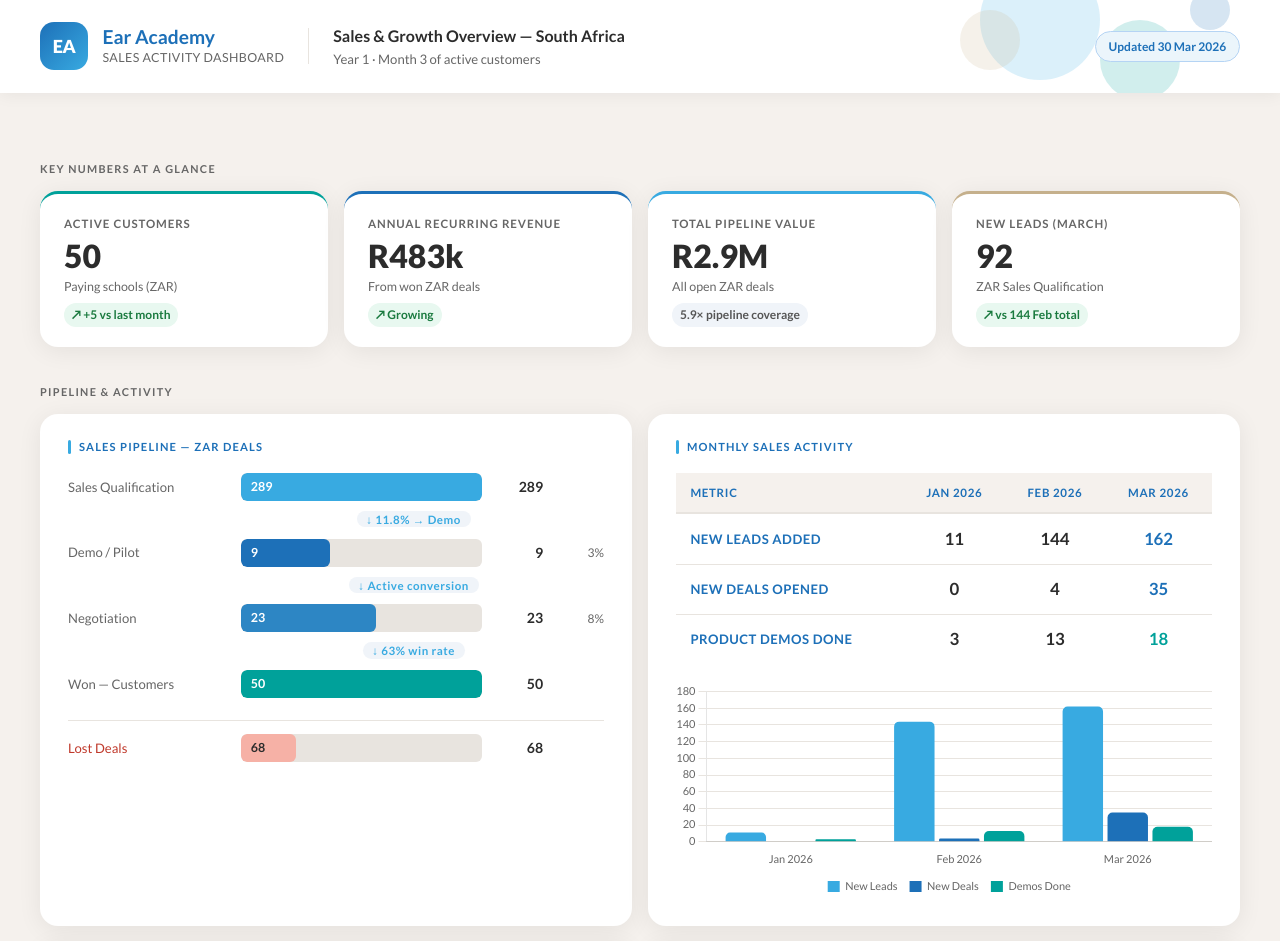
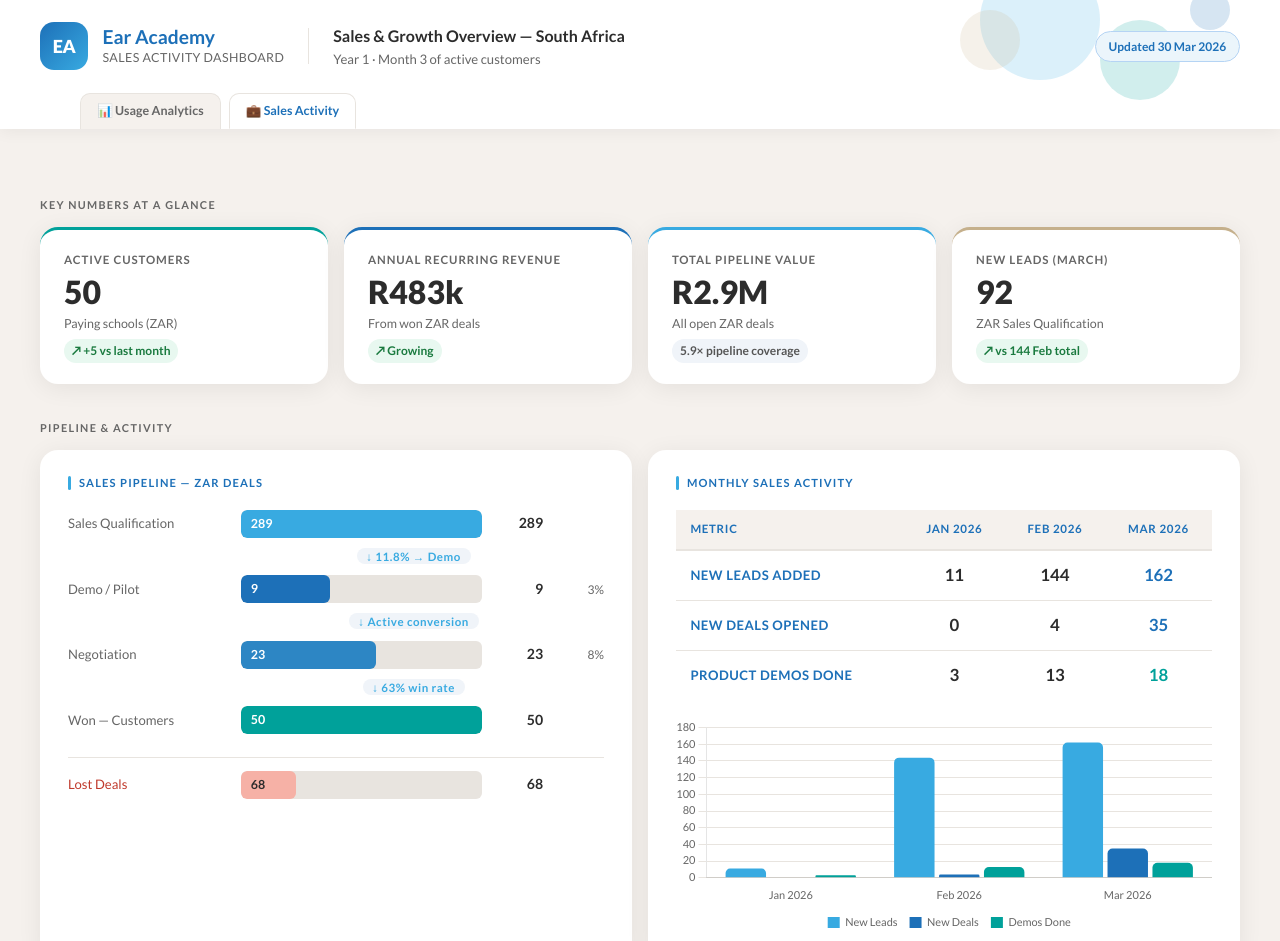
Before and after one commit to EarAcademy/Ear-Academy-Usage-Tracker, a plain HTML site: page investor.html in a window 1280 px wide. Shown: the top 941 px of the page. Drawn offline with nearby package versions, Linux system fonts and the light colour scheme.

```diff
--- a/investor.html
+++ b/investor.html
@@ -636,6 +636,14 @@ body {
     </div>
     <div class="header-badge">Updated 30 Mar 2026</div>
   </div>
+  <div style="max-width:1400px; margin: 0 auto; padding: 0 2.5rem; display:flex; gap:0.5rem; position:relative; z-index:2;">
+    <a href="index.html" style="display:inline-flex; align-items:center; gap:0.4rem; padding:0.45rem 1rem; font-family:'Lato',sans-serif; font-size:0.78rem; font-weight:700; color:var(--gray); background:var(--cream); border-radius:10px 10px 0 0; text-decoration:none; border:1px solid var(--lgray); border-bottom:none;">
+      📊 Usage Analytics
+    </a>
+    <a href="investor.html" style="display:inline-flex; align-items:center; gap:0.4rem; padding:0.45rem 1rem; font-family:'Lato',sans-serif; font-size:0.78rem; font-weight:700; color:var(--lapis); background:var(--white); border-radius:10px 10px 0 0; text-decoration:none; border:1px solid var(--lgray); border-bottom:1px solid white;">
+      💼 Sales Activity
+    </a>
+  </div>
 </header>
 
 <div class="page-body">
```
